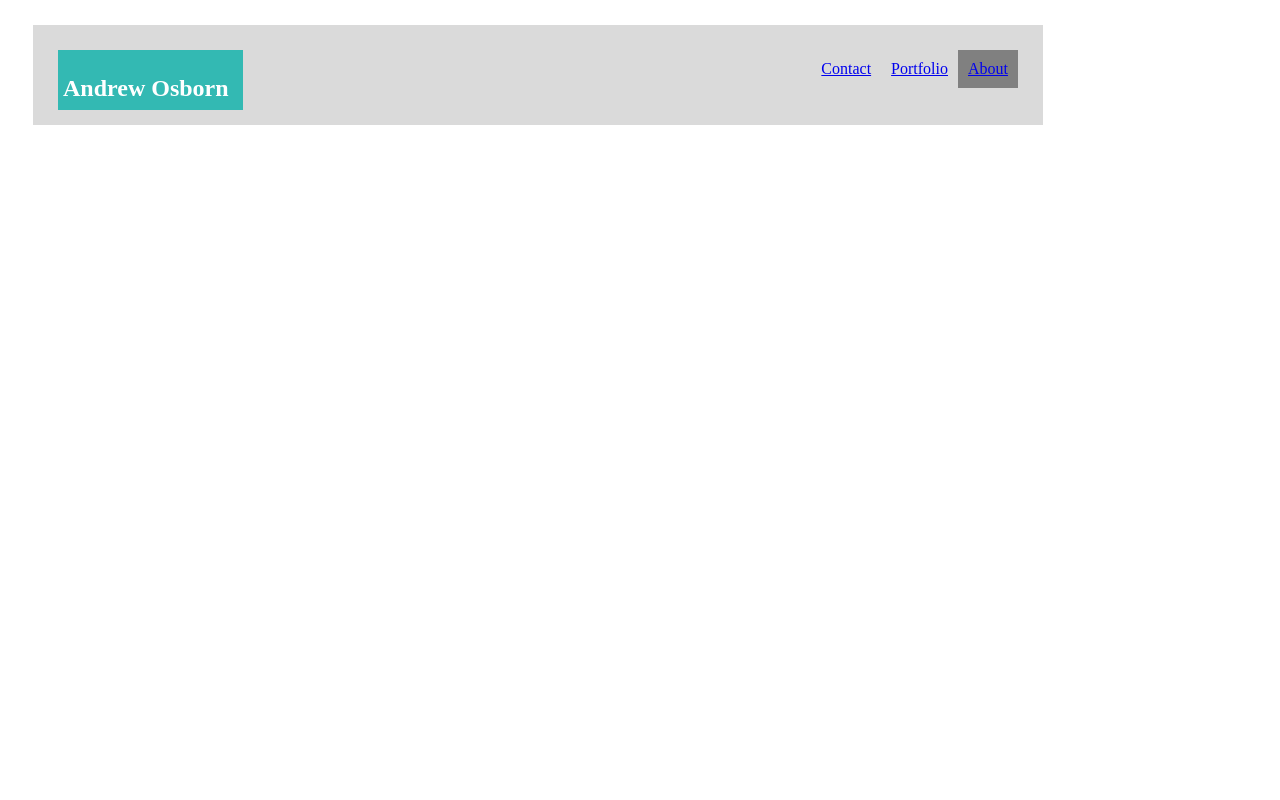
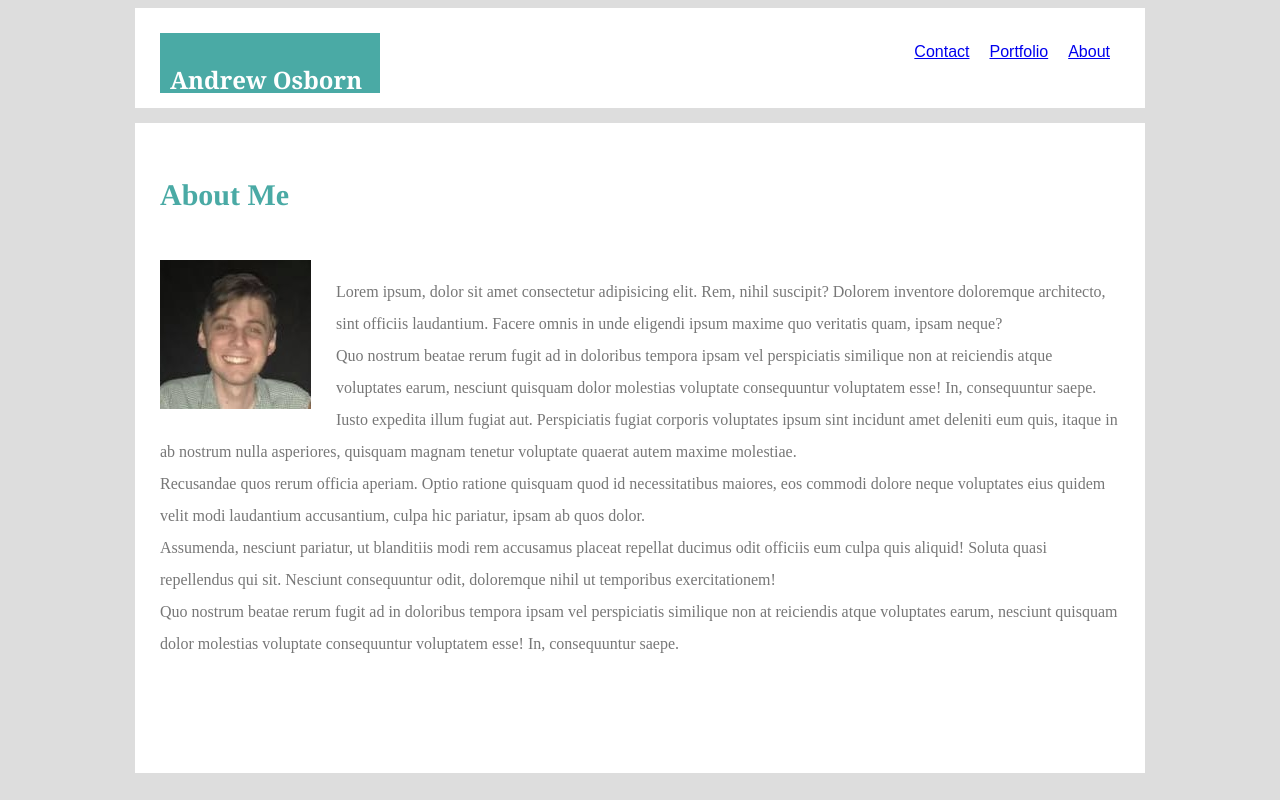
Before and after one commit to Andosbor/Basic-Portfolio, a plain HTML site: page index.html in a window 1280 px wide. Drawn offline with Linux system fonts and the light colour scheme.

Commit message:
Most of first page complete

```diff
--- a/assets/css/styles.css
+++ b/assets/css/styles.css
@@ -1,32 +1,41 @@
-p{
-    color: green;
+body{
+    float: center;
+    background-color: #dddddd;
+    color:#777777;
+}
 
-}
-.clearfix::after {
-    content: "";
-    clear: both;
-    display: table;
-  }
 .yourName {
-    background-color: #33b9b3;
+    background-color: #4aaaa5;
     color: white;
     float: left;
-    width: 175px;
-    height: 50px;
-    padding: 5px;
+    width: 200px;
+    height: 40px;
+    padding: 10px;
 }
 .content1{
-    background-color: #dadada;
+    background-color: #ffffff;
     float: center;
     width:960px;
     height:50px;
     border:0px;
     padding:25px;
-    margin:25px;
+    margin-left:auto;
+    margin-right:auto;
+    margin-bottom: 15px;
+}
+.content2{
+    background-color: #ffffff;
+    clear: both;
+    float: center;
+    width:960px;
+    height:600px;
+    border:0px;
+    padding:25px;
+    margin-left:auto;
+    margin-right:auto;
 }
 .about {
     float:right;
-    background-color: grey;
     padding: 10px;
 }
 .portfolio {
@@ -37,3 +46,25 @@ p{
     float: right;
     padding: 10px;
 }
+.about,.contact,.portfolio{
+    font-family:arial;
+}
+h2{
+    font-family:'Georgia';
+}
+h3{
+    color:#4aaaa5;
+    font-family: times;
+    font-size: 30px;
+    border-bottom-width: 50px;
+    border-bottom-color: black;
+}
+img{
+    float:left;
+    padding-right: 25px;
+    border:10px;
+    border-color: #4aaaa5;
+}
+p{
+    line-height:2;
+}
--- a/index.html
+++ b/index.html
@@ -16,5 +16,17 @@
     </div>
 
 </div>
+<div class="content2">
+    <h3>About Me</h3><br>
+    <img src="assets/images/myface.jpg">
+    <p>
+        <span>Lorem ipsum, dolor sit amet consectetur adipisicing elit. Rem, nihil suscipit? Dolorem inventore doloremque architecto, sint officiis laudantium. Facere omnis in unde eligendi ipsum maxime quo veritatis quam, ipsam neque?</span><br>
+        <span>Quo nostrum beatae rerum fugit ad in doloribus tempora ipsam vel perspiciatis similique non at reiciendis atque voluptates earum, nesciunt quisquam dolor molestias voluptate consequuntur voluptatem esse! In, consequuntur saepe.</span><br>
+        <span>Iusto expedita illum fugiat aut. Perspiciatis fugiat corporis voluptates ipsum sint incidunt amet deleniti eum quis, itaque in ab nostrum nulla asperiores, quisquam magnam tenetur voluptate quaerat autem maxime molestiae.</span><br>
+        <span>Recusandae quos rerum officia aperiam. Optio ratione quisquam quod id necessitatibus maiores, eos commodi dolore neque voluptates eius quidem velit modi laudantium accusantium, culpa hic pariatur, ipsam ab quos dolor.</span><br>
+        <span>Assumenda, nesciunt pariatur, ut blanditiis modi rem accusamus placeat repellat ducimus odit officiis eum culpa quis aliquid! Soluta quasi repellendus qui sit. Nesciunt consequuntur odit, doloremque nihil ut temporibus exercitationem!</span><br>
+        <span>Quo nostrum beatae rerum fugit ad in doloribus tempora ipsam vel perspiciatis similique non at reiciendis atque voluptates earum, nesciunt quisquam dolor molestias voluptate consequuntur voluptatem esse! In, consequuntur saepe.</span>
+    </p>
+</div>
 </body>
 </html>
```
